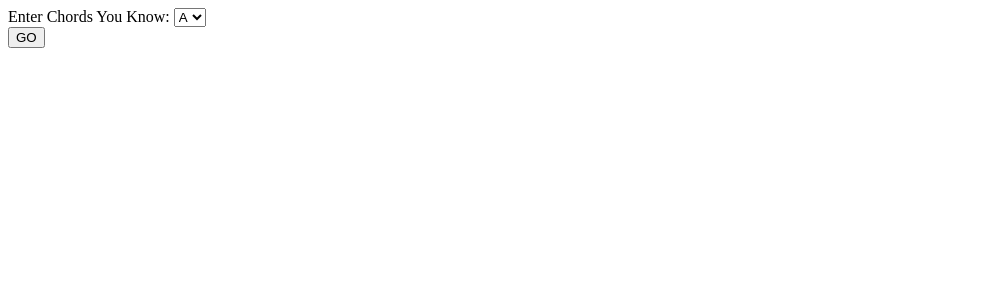
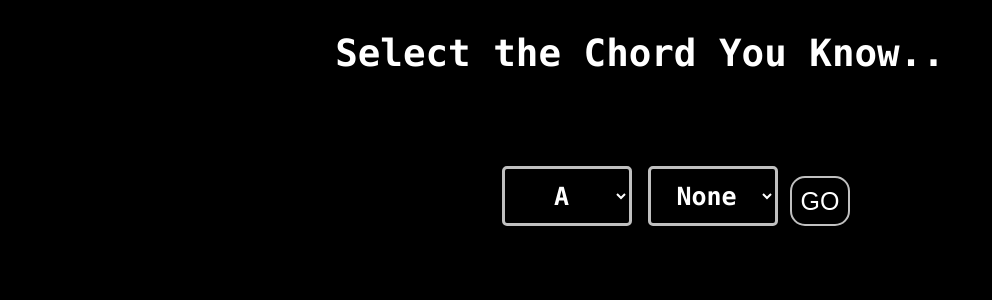
Before and after one commit to bharatrajbahadur/chordapp, a Django app: page /song_page/search/ in a window 1280 px wide. Shown: the top 300 px of the page, without its empty margins (0-992 px from the left). Run offline with Django 3.2, Linux system fonts and the light colour scheme; parts of the project's set-up code (start-up, migrations or seed data) failed here and were passed over.

Commit message:
changes to ap

```diff
--- a/songchord/models.py
+++ b/songchord/models.py
@@ -10,11 +10,13 @@ class Song(models.Model):
 
 
 class Chord(models.Model):
-	name = models.CharField(max_length=20)
-	songs = models.ManyToManyField(Song)
+	name= models.CharField(max_length=20)
+	songs= models.ManyToManyField(Song)
 
 	def __unicode__(self):
 		return self.name
+
+
 
 #>>> Song.objects.filter(chord__name__exact='D').filter(chord__name__exact='B')
 #[<Song: Jester Dance>]
--- /dev/null
+++ b/songchord/static/songchord/styles.css
@@ -0,0 +1,93 @@
+#frontpage_img{
+    width:10px;
+    height:10px;
+    position:relative;
+    top:-180px;
+    left:100px;
+*/
+}
+
+.heading{
+    text-align: center;
+    font-family: Fantasy;
+    font-size: 90px;
+}
+
+
+.startapp{
+    border-radius: 5px;
+    border: 10px solid #6495ED;
+    background-color: #BCD2EE;
+    height: 50px;
+    width: 250px;
+    margin: center;
+    font-weight: bold;
+    font-size: 25px;
+    text-align: center;
+    font-family: "Lucida Console", Monaco, monospace;
+}
+
+div{
+    text-align:center;
+}
+
+
+span{
+    position:relative;
+    top:60px;
+}
+
+.inputform{
+    background-color: #000000;
+    height: 50px;
+    width: 1000px;
+    margin: auto;
+    font-size: 25px;
+    text-align: center;
+    font-family: "Lucida Console",Monaco, monospace;
+    color: #FFFFFF
+}
+
+.chordselector{
+    position:relative;
+    top:60px;
+    border-radius: 5px;
+    border: 3px solid #C0C0C0;
+    background-color: #000000;
+    height: 60px;
+    width: 130px;
+    margin: auto;
+    font-weight: 900;
+    font-size: 25px;
+    text-align: center;
+    font-family: "Lucida Console", Monaco, monospace;
+    color: #FFFFFF;
+}
+
+.gobutton{
+    position:relative;
+    left:180px;
+    top:10px;
+    border-radius: 15px;
+    border: 2px solid #C0C0C0;
+    background-color: #000000;
+    height: 50px;
+    width:60px;
+    margin: auto;
+    font-size: 25px;
+    text-align: center;
+    font-family: Arial;
+    color: #FFFFFF;
+
+}
+
+a:link {text-decoration:none;}   /* unvisited link */
+a:link {color:none};
+a:visited {text-decoration:none;} /* visited link */
+a:hover {text-decoration:underline;}   /* mouse over link */
+a:active {text-decoration:underline;}
+
+.all_lists{
+    text-align: left;
+
+}
--- a/songchord/templates/songchord/search_form.html
+++ b/songchord/templates/songchord/search_form.html
@@ -1,21 +1,30 @@
 <!DOCTYPE HTML>
+{% load staticfiles %}
+<link rel="stylesheet" type="text/css" href="{% static 'songchord/styles.css' %}" />
+
 <html>
 <head>
 	<title>Search</title>
 
 </head>
-<body>
+<body class="inputform" >
 	<form action = "/songchord/search_result" method="get">
-		Enter Chords You Know:
-		<select name='chord'>
+		<h2 > Select the Chord You Know.. </h2>
+		<select name='chord' class="chordselector">
 		  <option value="A">A</option>
 		  <option value="B">B</option>
 		  <option value="C">C</option>
 		  <option value="D">D</option>
 		  <option value="E">E</option>
 		</select>
+
+		<select name='suffix' class="chordselector">
+		  <option value="">None</option>
+		  <option value="Major">Major</option>
+		  <option value="Minor">Minor</option>
+		</select>
 	<br/>
-	<input type="submit" value="GO"/>
+	<input type="submit" value="GO"/ class="gobutton">
 
 	</form>
 
--- a/songchord/urls.py
+++ b/songchord/urls.py
@@ -4,8 +4,10 @@ from songchord import views
 urlpatterns = patterns('',
 	url(r'^$',views.index, name='index'),
 	url(r'^search/', views.search_form, name='search'),
-	url(r'^search_result/',views.search_result, name='search_result'),
+	url(r'^search_result/', views.search_result, name='search_result'),
+	url(r'^(?P<song_id>\d+)', views.song_page, name='song_page'),
 	#url(r'^song_page/',views.song_page,name='song_page'),
 	#url(r'^display_meta/',view.display_meta,name='display_meta'),
 
+
 )
--- a/songchord/views.py
+++ b/songchord/views.py
@@ -26,5 +26,16 @@ def search_result(request):
 		songs = Song.objects.filter(chord__name__exact= chord)
 		return render(request,'songchord/search_result.html',
 		{'query': chord, 'songs':songs})
-	else:
-		return HttpResponse('Please enter a chord, you choot')
+
+
+def song_page(request,song_id):
+	songname=Song.objects.get(id=song_id)
+	chords = Song.objects.get(id=song_id).chord_set.all()
+	return render(request,'songchord/song_page.html',
+	{'chords':chords,'songname':songname
+	})
+
+	#template = loader.get_template('songchord/search_result/song_page.html')
+    #context = RequestContext(request, {
+    #'chords': chords,
+    #})
```
Also changed, not shown: songchord/templates/songchord/index.html (+13 -2 lines), songchord/templates/songchord/search_result.html (+7 -4 lines), songchord/templates/songchord/song_page.html (added, +18 -0 lines), songchord/static/songchord/ronwood_bw_webready.jpg (added), 3 other files.
